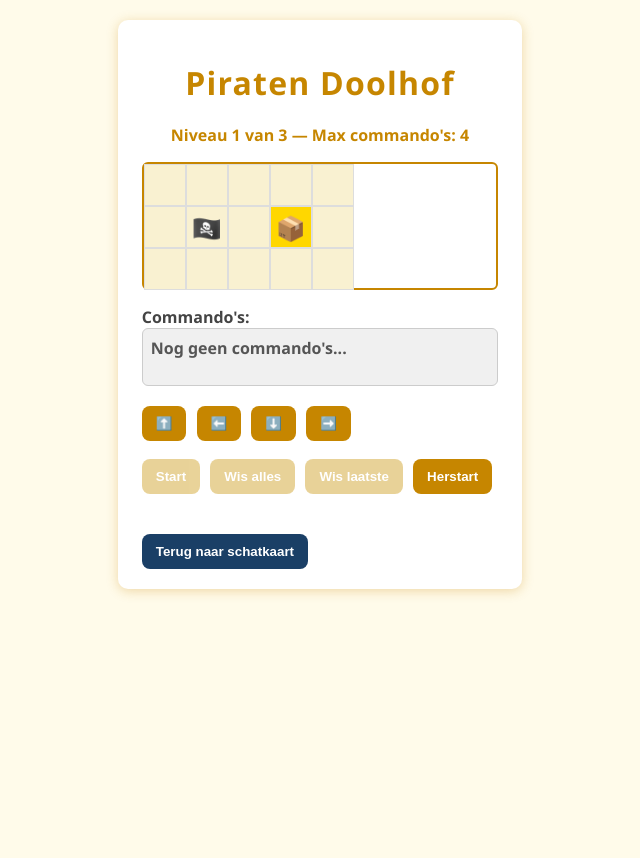
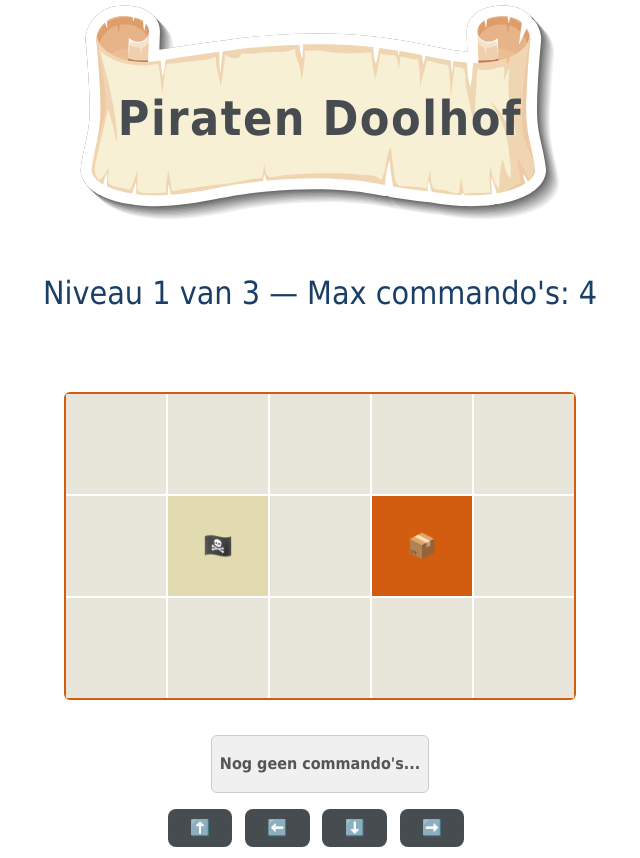
Before and after one commit to BrittFranken9/Piraten-Eiland, a plain HTML site: page games/Mazegame.html in a window 1280 px wide. Shown: the top 858 px of the page, without its empty margins (320-960 px from the left). Before the commit the page ends 800 px from the top, so only its background shows below. Drawn offline with Linux system fonts and the light colour scheme; a web font is replaced by a local one.

Commit message:
Add files via upload

```diff
--- a/games/Mazegame.html
+++ b/games/Mazegame.html
@@ -5,40 +5,53 @@
   <meta name="viewport" content="width=device-width, initial-scale=1" />
   <title>Piraten Doolhof</title>
   <style>
+
+     @import url('https://fonts.googleapis.com/css2?family=Pirata+One&display=swap');
+
      body {
-  font-family: 'Segoe UI', Tahoma, Geneva, Verdana, sans-serif;
-  background: #fffbea;
-  margin: 0; padding: 20px;
-  display: flex;
-  justify-content: center;
-  color: #444;
+    font-family: 'Pirata One', Tahoma, Geneva, Verdana, sans-serif;
+    color: #fff;
+    margin: 0; padding: 0;
+    display: flex; flex-direction: column; align-items: center;
   }
 
-.game-container {
-  max-width: 600px;
-  background: white;
-  padding: 20px 24px;
-  border-radius: 10px;
-  box-shadow: 0 2px 12px rgb(198 134 0 / 0.3);
+header {
+  background-image: url('../images/Perkament.svg');
+  background-repeat: no-repeat;
+  background-size: contain;
+  background-position: center center;
+  width: 100%; max-width: 640px;
+  padding: 1rem;
+  min-height: 120px;
+  text-align: center;
+  color: #464C50;
+  font-weight: bold;
+  font-size: 3rem;
+  letter-spacing: 1.5px;
+  border-bottom-left-radius: 12px;
+  border-bottom-right-radius: 12px;
 }
 
-.game-container h1 {
-  text-align: center;
-  margin-bottom: 20px;
-  color: #c68600;
-  font-weight: 700;
-  letter-spacing: 1.2px;
+.title {
+  padding-top: 7%;
   }
 
+
 #level-info {
-  font-weight: 600;
-  text-align: center;
-  margin-bottom: 16px;
-  color: #c68600;
+      background: rgba(255 255 255 / 0.9);
+    max-width: 640px;
+    margin: 2rem 1rem 4rem;
+    padding: 1rem;
+    border-radius: 12px;
+    color: #1a3f66;
+        align-items: center;
+    align-self: center;
+    align-content: center;
+    font-size: 2rem;
 }
 
 #grid {
-  border: 2px solid #c68600;
+  border: 2px solid #D25D10;
   border-radius: 6px;
   margin-bottom: 16px;
   display: grid;
@@ -46,15 +59,14 @@
 }
 
 .cell {
-  width: 40px;
-  height: 40px;
+  width: 100px;
+  height: 100px;
   display: flex;
   justify-content: center;
   align-items: center;
   font-size: 24px;
-  border: 1px solid #ddd;
   user-select: none;
-  background: #f9f1d1;
+  background: #E8E6DA;
 }
 
 .cell.water {
@@ -63,16 +75,16 @@
 }
 
 .cell.obstacle {
-  background: #7a7a7a;
+  background: #464C50;
   color: white;
 }
 
 .cell.goal {
-  background: #ffd700;
+  background: #D25D10;
 }
 
 .cell.pirate {
-  background: #f9f1d1;
+  background: #E2DBAF;
 }
 
 #commands {
@@ -87,19 +99,20 @@
   border: 1px solid #ccc;
   font-weight: 600;
   color: #555;
+  align-items: center;
+  justify-content: center;
 }
 
 .command {
-  width: 36px;
-  height: 36px;
-  background: #a0d2ff;
-  border-radius: 6px;
-  display: flex;
-  justify-content: center;
-  align-items: center;
-  font-weight: bold;
-  cursor: default;
-  user-select: none;
+    background: #D25D10;
+    border: none;
+    color: #E2DBAF;
+    padding: 0.6rem 1.4rem;
+    margin: 0 0.5rem 0.5rem 0;
+    font-weight: regular;
+    border-radius: 8px;
+    cursor: pointer;
+    font-size: 1rem;
     transition: background-color 0.3s ease;
 }
 
@@ -109,20 +122,22 @@
 }
 
 button.game-button {
-  margin: 4px 6px 4px 0;
-  padding: 10px 14px;
-  background-color: #c68600;
+    background: #464C50;
     border: none;
+    color: #E2DBAF;
+    padding: 0.6rem 1.4rem;
+    margin: 0 0.5rem 0.5rem 0;
+    font-weight: regular;
     border-radius: 8px;
-  color: white;
-  font-weight: 700;
     cursor: pointer;
+    font-size: 1rem;
     transition: background-color 0.3s ease;
 }
 
 button.game-button:disabled {
-  background-color: #d3a734;
-  cursor: not-allowed;
+      background: #E8E6DA;
+    color: #464C50;
+    cursor: default;
 }
 
 #feedback {
@@ -131,6 +146,7 @@ button.game-button:disabled {
   border-radius: 8px;
   font-weight: 700;
   text-align: center;
+  margin-bottom: 3rem;
 }
 
 #feedback.success {
@@ -150,29 +166,49 @@ button.game-button:disabled {
 }
 
 button {
-  background-color: #1a3f66;
+    background: #464C50;
     border: none;
-  color: white;
-  padding: 10px 14px;
+    color: #E2DBAF;
+    padding: 0.6rem 1.4rem;
+    margin: 0 0.5rem 0.5rem 0;
+    font-weight: regular;
     border-radius: 8px;
-  font-weight: bold;
     cursor: pointer;
-  transition: background-color 0.2s ease;
+    font-size: 1rem;
+    transition: background-color 0.3s ease;
 }
 
 button:disabled {
-  opacity: 0.5;
-  cursor: not-allowed;
+    background: #E8E6DA;
+    color: #464C50;
+    cursor: default;
 }
 
 button:hover:not(:disabled) {
-  background-color: #0f2747;
+      background: #E8E6DA;
+    color: #464C50;
+    cursor: default;
+}
+
+#back-button {
+    background: #464C50;
+    border: none;
+    color: #E2DBAF;
+    padding: 0.6rem 1.4rem;
+    margin: 0 0.5rem 0.5rem 0;
+    font-weight: regular;
+    border-radius: 8px;
+    cursor: pointer;
+    font-size: 1rem;
+    transition: background-color 0.3s ease;
+    margin-bottom: 6rem;
   }
   </style>
 </head>
 <body>
- <div id="game-container" class="game-container">
-  <h1>Piraten Doolhof</h1>
+
+<header class="title">
+Piraten Doolhof</header>
   <div id="level-info"></div>
   <div id="grid"></div>
 
@@ -287,8 +323,8 @@ button:hover:not(:disabled) {
       const currentLevel = mazeLevels[level];
       const rows = currentLevel.grid.length;
       const cols = currentLevel.grid[0].length;
-      gridEl.style.gridTemplateRows = `repeat(${rows}, 40px)`;
-      gridEl.style.gridTemplateColumns = `repeat(${cols}, 40px)`;
+      gridEl.style.gridTemplateRows = `repeat(${rows}, 100px)`;
+      gridEl.style.gridTemplateColumns = `repeat(${cols}, 100px)`;
 
       gridEl.innerHTML = '';
 
```
Lines whose indentation alone changed are shown as unchanged.
